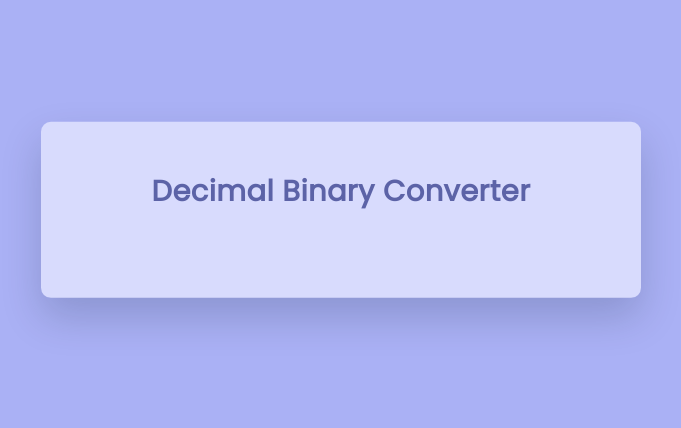
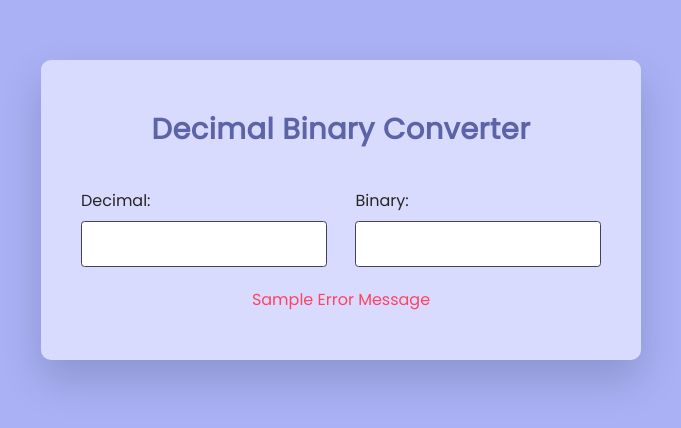
Before and after one commit to Rumeysa-koseoglu/Decimal-Binary-Converter, a plain HTML site: page index.html in a window 1280 px wide. Shown: the part 190-618 px from the top of the page, without its empty margins (299-980 px from the left). Drawn offline with Linux system fonts and the light colour scheme.

Commit message:
feat: add input fields for decimal & binary conversion and error message

```diff
--- a/index.html
+++ b/index.html
@@ -14,6 +14,18 @@
 <body>
     <div class="container">
         <h2>Decimal Binary Converter</h2>
+        <div class="wrapper">
+            <div class="input-wrapper">
+                <label for="dec-inp">Decimal:</label>
+                <input type="number" id="dec-inp">
+            </div>
+
+                <div class="input-wrapper">
+                    <label for="bin-inp">Binary:</label>
+                    <input type="number" id="bin-inp">
+                </div>
+        </div>
+        <p id="error-msg">Sample Error Message</p>
     </div>
     <!-- Script -->
     <script src="script.js"></script>
--- a/style.css
+++ b/style.css
@@ -29,3 +29,37 @@ h2 {
     letter-spacing: 0.5px;
     margin-bottom: 1.3em;
 }
+
+.wrapper {
+    display: flex;
+    justify-content: space-between;
+    gap: 1.8em;
+}
+
+label {
+    display: block;
+    margin-bottom: 0.5em;
+    font-weight: 500;
+    color: rgb(40, 37, 37);
+}
+
+input {
+    position: relative;
+    font-size: 1.1em;
+    width: 100%;
+    padding: 0.5em;
+    border-radius: 0.2em;
+    border: 1.5px solid #43405c;
+    color: #43405c;
+    outline: none;
+}
+
+input:focus {
+    border-color: #5159a4;
+}
+
+#error-msg {
+    text-align: center;
+    margin-top: 1.25em;
+    color: #ff4362;
+}
```
